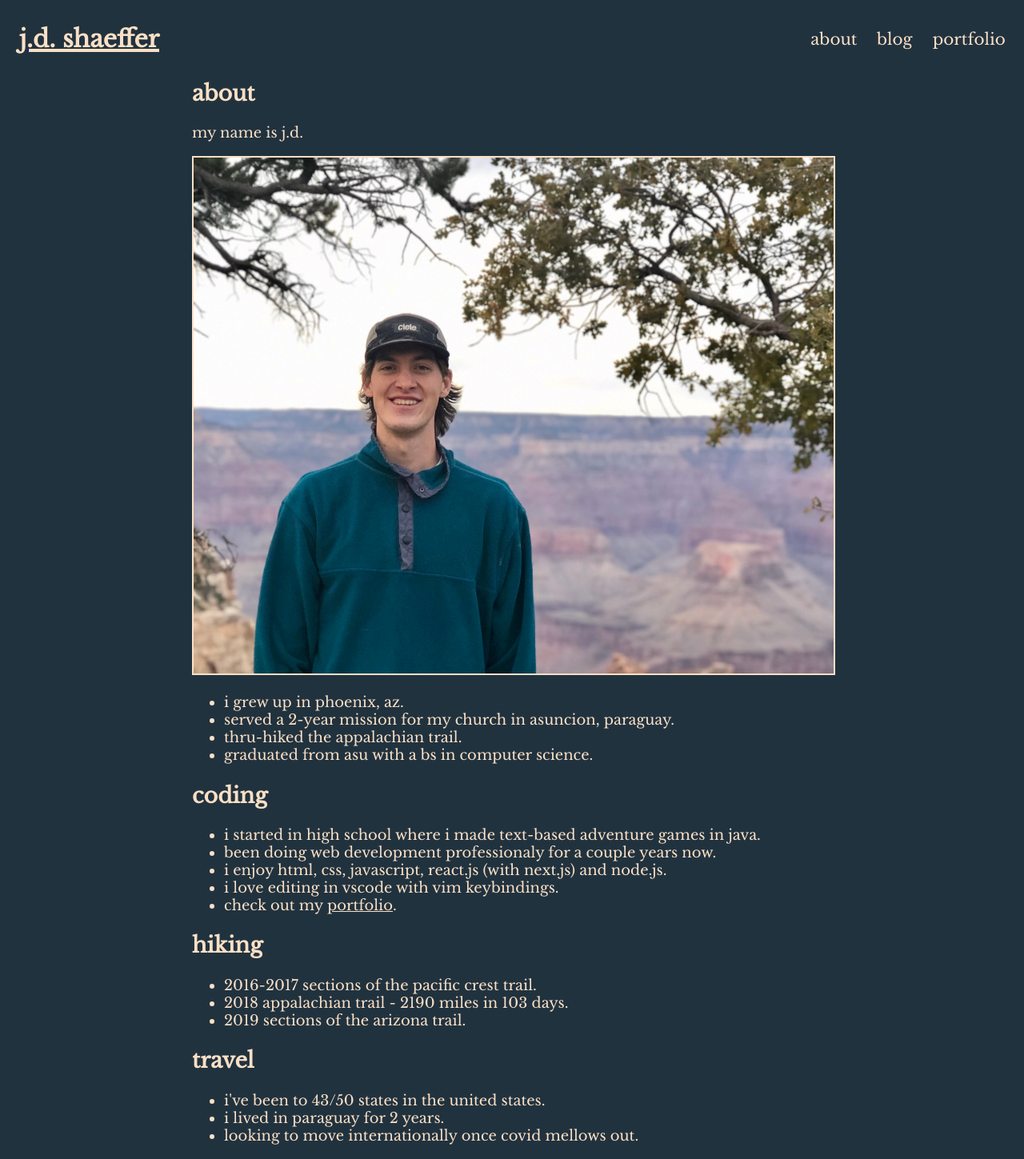
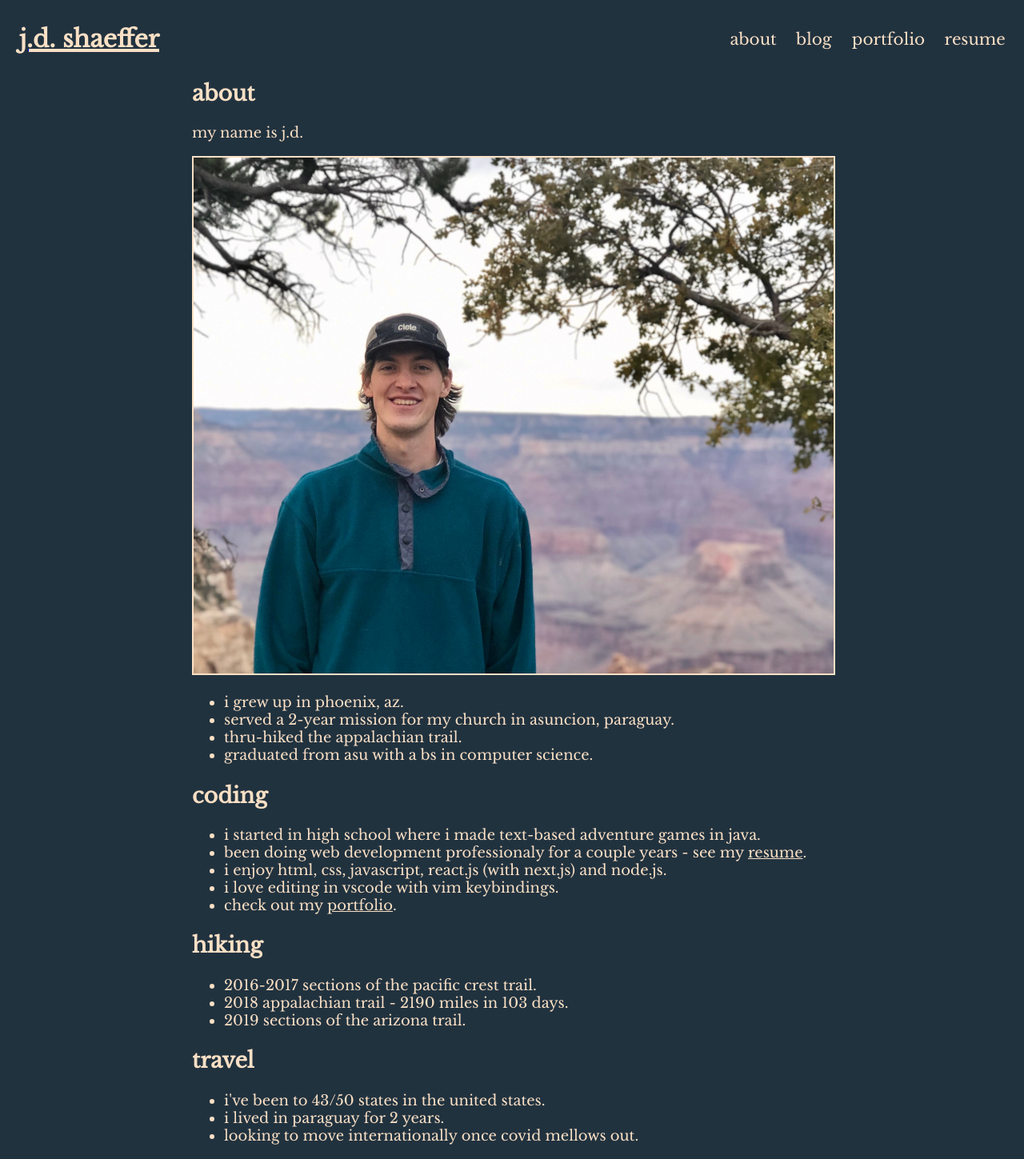
Before and after one commit to jdshaeffer/jdshaeffer.com, a Next.js app: page /about in a window 1280 px wide. Shown: the whole page at 80% size. Built offline with nearby package versions, Linux system fonts and the light colour scheme.

Commit message:
add resume, content changes

```diff
--- a/components/Header.js
+++ b/components/Header.js
@@ -21,6 +21,9 @@ const Header = () => (
 			<Typography variant='h6'>
 				<LinkText href='/portfolio' name='portfolio' />
 			</Typography>
+			<Typography variant='h6'>
+				<LinkText href='/resume.pdf' name='resume' />
+			</Typography>
 		</Toolbar>
 	</AppBar>
 );
--- a/pages/about.js
+++ b/pages/about.js
@@ -24,7 +24,9 @@ const aboutContent = (
 			<h2>coding</h2>
 			<ul>
 				<li>i started in high school where i made text-based adventure games in java.</li>
-				<li>been doing web development professionaly for a couple years now.</li>
+				<li>
+					been doing web development professionaly for a couple years - see my <ContentLinkText href='/resume' name='resume' />.
+				</li>
 				<li>i enjoy html, css, javascript, react.js (with next.js) and node.js.</li>
 				<li>i love editing in vscode with vim keybindings.</li>
 				<li>check out my <ContentLinkText href='/portfolio' name='portfolio' />.</li>
--- a/pages/index.js
+++ b/pages/index.js
@@ -3,8 +3,7 @@ import Content from '../components/Content';
 import { ContentLinkText } from '../components/LinkComponents';
 import Img from '../components/Img';
 
-const Index = () => {
-	return (
+const indexContent = (
 	<>
 		<Header />
 		<Content>
@@ -23,6 +22,9 @@ const Index = () => {
 		</Content>
 	</>
 );
+
+const Index = () => {
+	return indexContent;
 };
 
 export default Index;
```
Also changed, not shown: 1 other file (tests, documents, lock files or other folders). Lines whose indentation alone changed are shown as unchanged.
